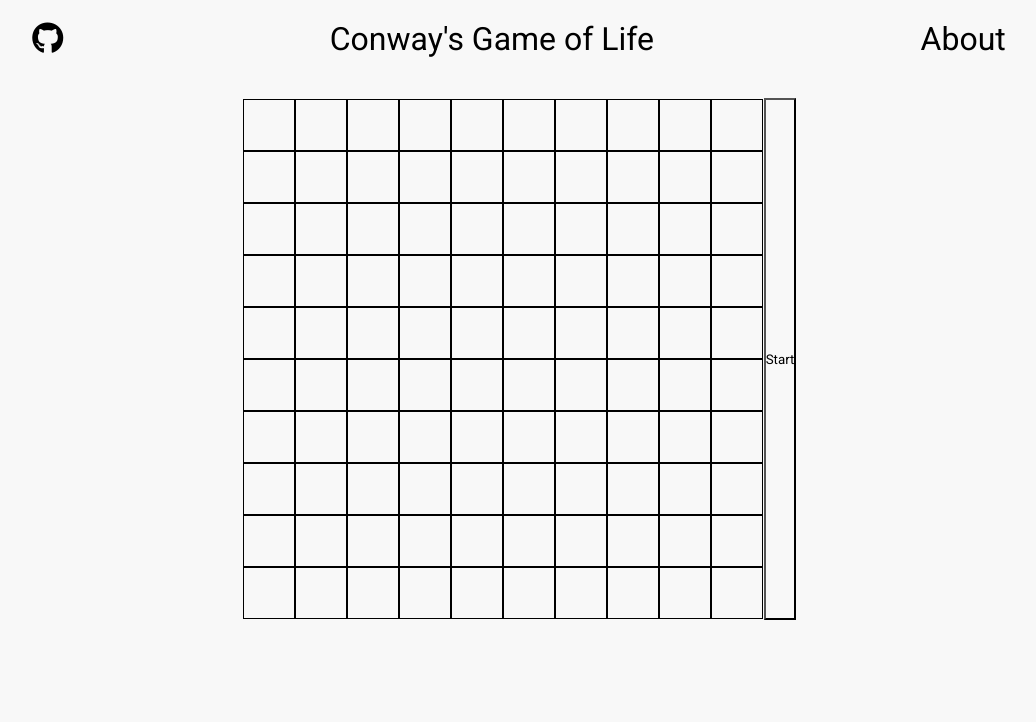
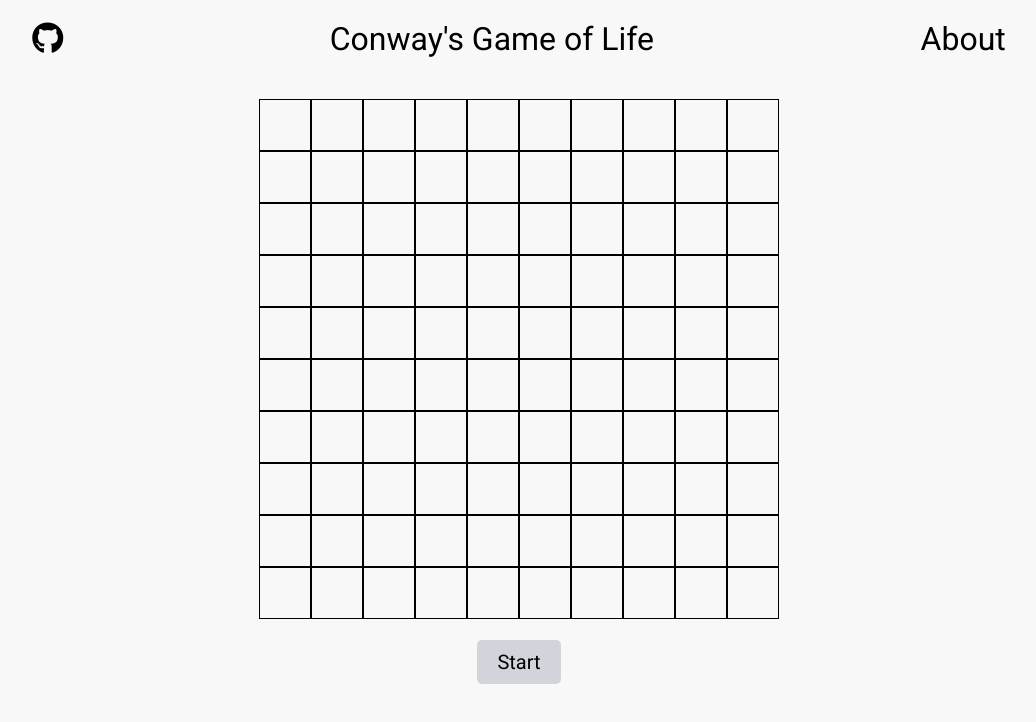
Before and after one commit to beast88/tdd-game-of-life, a React (Create React App) app in the folder game-of-life/: page / in a window 1280 px wide. Shown: the top 722 px of the page, without its empty margins (121-1157 px from the left). Built offline with nearby package versions, Linux system fonts and the light colour scheme; the HTML template or start-up script is replaced by a standard one.

Commit message:
Some user interface componenets added

```diff
--- a/game-of-life/src/components/Game.tsx
+++ b/game-of-life/src/components/Game.tsx
@@ -1,44 +1,56 @@
 import React, { useState, useEffect } from 'react';
 import Game from '../Game/Game';
 import { cellState } from '../Cells/CellState';
-import { CellInterface, Cell } from '../Cells/Cell';
 
 interface Props {
   number: number;
 }
 
 const GameBoard: React.FC<Props> = (props) => {
-  const [board, setBoard] = useState<Array<Array<CellInterface>> | undefined>();
+  const [game, setGame] = useState<Game>(new Game([[0]]));
+  const [isLive, setIsLive] = useState<boolean>(false);
 
   useEffect(() => {
     const grid = Array.from(Array(props.number), () =>
       Array(props.number).fill(cellState.DEAD)
     );
 
-    const game = new Game(grid);
-    setBoard(game.state);
+    const newGame = new Game(grid);
+    setGame(newGame);
   }, [props.number]);
 
   const changeCellState = (row: number, col: number) => {
-    const newGrid = board?.map((gridRow, rowNum) => {
+    const newGrid = game.state.map((gridRow, rowNum) => {
       return gridRow.map((cell, colNum) => {
         if (rowNum === row && colNum === col) {
-          return new Cell(
-            cell.state === cellState.DEAD ? cellState.ALIVE : cellState.DEAD
-          );
+          return cell.state === cellState.DEAD
+            ? cellState.ALIVE
+            : cellState.DEAD;
         }
-        return cell;
+        return cell.state === cellState.ALIVE
+          ? cellState.ALIVE
+          : cellState.DEAD;
       });
     });
 
-    setBoard(newGrid);
+    const newGame = new Game(newGrid);
+
+    setGame(newGame);
+  };
+
+  const handleStart = () => {
+    setIsLive(true);
+  };
+
+  const handleReset = () => {
+    setIsLive(false);
   };
 
   return (
     <section className="game">
       <table>
         <tbody>
-          {board?.map((row, rowNum) => {
+          {game.state.map((row, rowNum) => {
             return (
               <tr key={rowNum}>
                 {row.map((cell, colNum) => {
@@ -63,7 +75,25 @@ const GameBoard: React.FC<Props> = (props) => {
           })}
         </tbody>
       </table>
-      <button>Start</button>
+      {isLive ? (
+        <button
+          className="button"
+          onClick={() => {
+            handleReset();
+          }}
+        >
+          Reset
+        </button>
+      ) : (
+        <button
+          className="button"
+          onClick={() => {
+            handleStart();
+          }}
+        >
+          Start
+        </button>
+      )}
     </section>
   );
 };
--- a/game-of-life/src/styles/app.css
+++ b/game-of-life/src/styles/app.css
@@ -70,7 +70,8 @@ a {
 .game {
   padding: 20px;
   display: flex;
-  justify-content: center;
+  flex-direction: column;
+  align-items: center;
 }
 
 .cell {
@@ -78,3 +79,13 @@ a {
   width: 50px;
   outline: 1px solid black;
 }
+
+.button {
+  margin-top: 20px;
+  padding: 10px 20px;
+  border: none;
+  border-radius: 5px;
+  background-color: #d1d5db;
+  font-size: 1.25rem;
+  cursor: pointer;
+}
```
Also changed, not shown: 1 other file (tests, documents, lock files or other folders).
